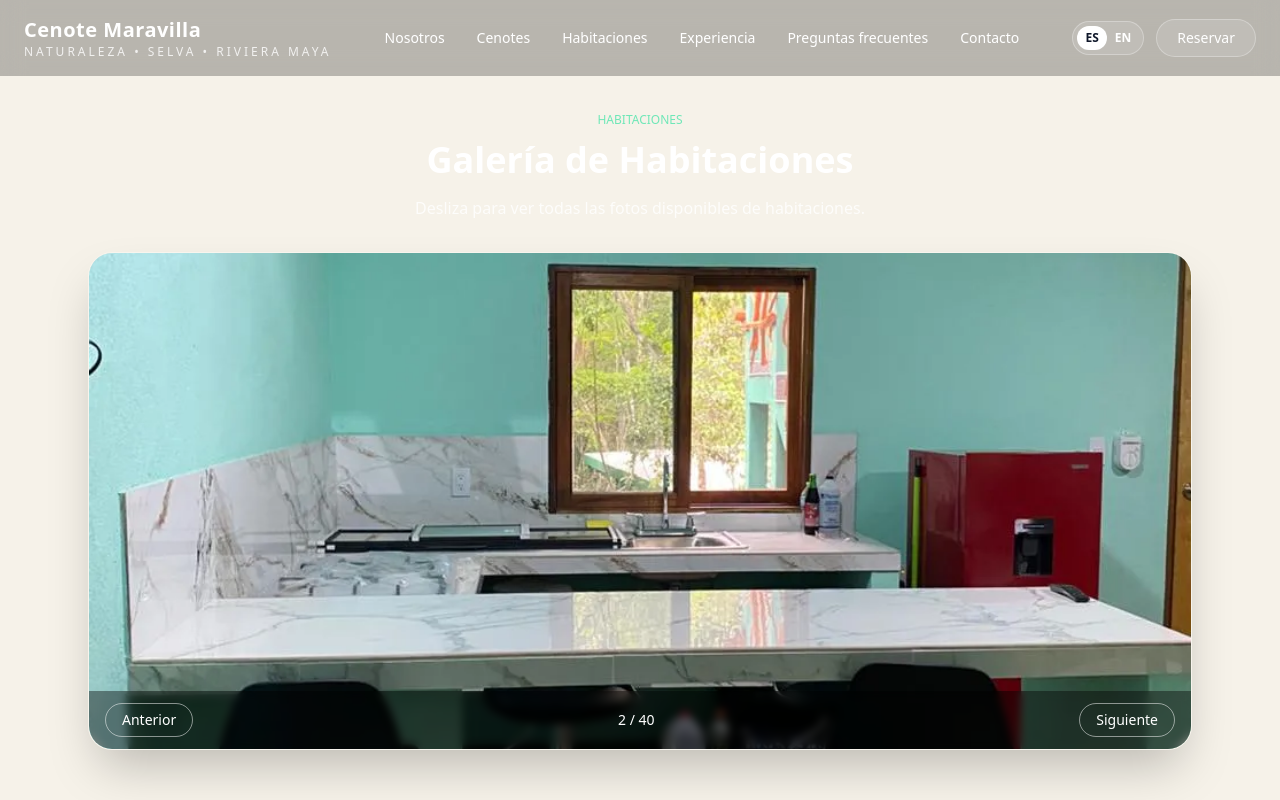
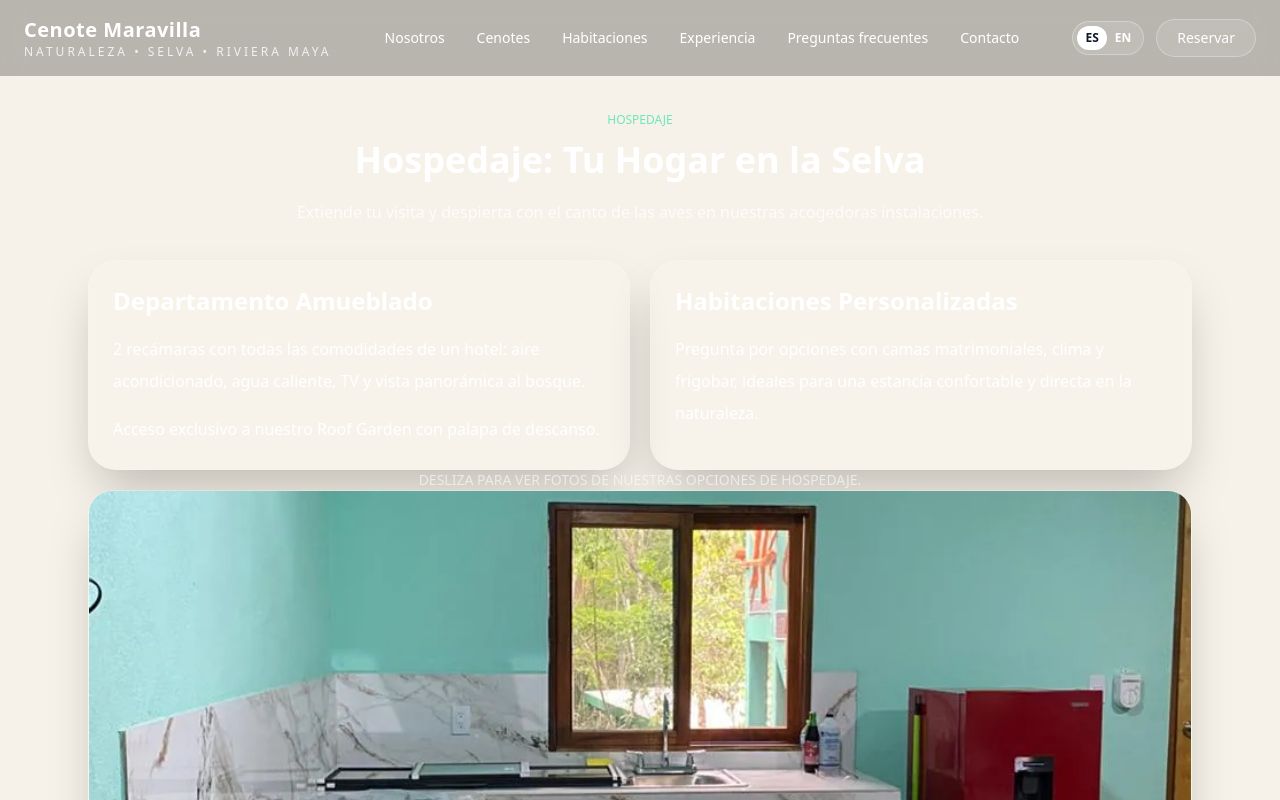
Before and after one commit to o7digital/cenotes, a Next.js app: page /es/habitaciones in a window 1280 px wide. Shown: the top 800 px of the page. Built offline with nearby package versions, Linux system fonts and the light colour scheme.

Commit message:
Update lodging page content

```diff
--- a/app/es/habitaciones/page.tsx
+++ b/app/es/habitaciones/page.tsx
@@ -2,9 +2,9 @@ import type { Metadata } from "next";
 import HabitacionesPage from "../../habitaciones/page";
 
 export const metadata: Metadata = {
-  title: "Galería de Habitaciones | Cenote Maravilla",
+  title: "Hospedaje | Cenote Maravilla",
   description:
-    "Explora la galería de habitaciones de Cenote Maravilla en Puerto Morelos. Revisa fotos de alojamientos disponibles cerca de la Ruta de los Cenotes.",
+    "Descubre el hospedaje de Cenote Maravilla en Puerto Morelos. Departamento amueblado, habitaciones personalizadas y alojamiento en la selva cerca de la Ruta de los Cenotes.",
   alternates: {
     canonical: "/es/habitaciones",
     languages: {
@@ -14,9 +14,9 @@ export const metadata: Metadata = {
     },
   },
   openGraph: {
-    title: "Galería de Habitaciones | Cenote Maravilla",
+    title: "Hospedaje | Cenote Maravilla",
     description:
-      "Explora la galería de habitaciones de Cenote Maravilla en Puerto Morelos. Revisa fotos de alojamientos disponibles cerca de la Ruta de los Cenotes.",
+      "Descubre el hospedaje de Cenote Maravilla en Puerto Morelos. Departamento amueblado, habitaciones personalizadas y alojamiento en la selva cerca de la Ruta de los Cenotes.",
     url: "https://www.cenotemaravilla.online/es/habitaciones",
     locale: "es_MX",
     type: "website",
@@ -24,15 +24,15 @@ export const metadata: Metadata = {
     images: [
       {
         url: "https://www.cenotemaravilla.online/og-image.webp",
-        alt: "Galería de habitaciones en Cenote Maravilla",
+        alt: "Hospedaje en Cenote Maravilla",
       },
     ],
   },
   twitter: {
     card: "summary_large_image",
-    title: "Galería de Habitaciones | Cenote Maravilla",
+    title: "Hospedaje | Cenote Maravilla",
     description:
-      "Explora la galería de habitaciones de Cenote Maravilla en Puerto Morelos. Revisa fotos de alojamientos disponibles cerca de la Ruta de los Cenotes.",
+      "Descubre el hospedaje de Cenote Maravilla en Puerto Morelos. Departamento amueblado, habitaciones personalizadas y alojamiento en la selva cerca de la Ruta de los Cenotes.",
     images: ["https://www.cenotemaravilla.online/og-image.webp"],
   },
 };
--- a/app/habitaciones/page.tsx
+++ b/app/habitaciones/page.tsx
@@ -11,6 +11,32 @@ const sliderImages = Array.from({ length: 40 }, (_, i) =>
 
 export default function HabitacionesPage() {
   const { lang } = useLanguage();
+  const copy = {
+    kicker: lang === "es" ? "Hospedaje" : "Lodging",
+    title: lang === "es" ? "Hospedaje: Tu Hogar en la Selva" : "Lodging: Your Place in the Jungle",
+    intro:
+      lang === "es"
+        ? "Extiende tu visita y despierta con el canto de las aves en nuestras acogedoras instalaciones."
+        : "Extend your visit and wake up to birdsong in our welcoming jungle accommodations.",
+    furnishedTitle: lang === "es" ? "Departamento Amueblado" : "Furnished Apartment",
+    furnishedText:
+      lang === "es"
+        ? "2 recámaras con todas las comodidades de un hotel: aire acondicionado, agua caliente, TV y vista panorámica al bosque."
+        : "Two bedrooms with all the comforts of a hotel: air conditioning, hot water, TV and panoramic forest views.",
+    roofText:
+      lang === "es"
+        ? "Acceso exclusivo a nuestro Roof Garden con palapa de descanso."
+        : "Exclusive access to our roof garden with a shaded palapa for relaxing.",
+    roomsTitle: lang === "es" ? "Habitaciones Personalizadas" : "Personalized Rooms",
+    roomsText:
+      lang === "es"
+        ? "Pregunta por opciones con camas matrimoniales, clima y frigobar, ideales para una estancia confortable y directa en la naturaleza."
+        : "Ask about options with double beds, air conditioning and mini fridge, ideal for a comfortable stay directly in nature.",
+    gallery:
+      lang === "es"
+        ? "Desliza para ver fotos de nuestras opciones de hospedaje."
+        : "Slide to browse photos of our lodging options.",
+  };
 
   return (
     <main className="min-h-screen bg-[radial-gradient(circle_at_top,#134e4a_0%,#0f172a_45%,#020617_100%)] text-white">
@@ -18,19 +44,24 @@ export default function HabitacionesPage() {
 
       <section className="mx-auto max-w-6xl px-6 pb-16 pt-28 md:pt-32">
         <div className="mb-8 text-center">
-          <p className="text-xs uppercase tracking-[0.3em] text-emerald-300">
-            {lang === "es" ? "Habitaciones" : "Rooms"}
-          </p>
-          <h1 className="mt-3 text-4xl font-semibold md:text-6xl">
-            {lang === "es" ? "Galería de Habitaciones" : "Rooms Gallery"}
-          </h1>
-          <p className="mx-auto mt-4 max-w-2xl text-base text-white/80 md:text-lg">
-            {lang === "es"
-              ? "Desliza para ver todas las fotos disponibles de habitaciones."
-              : "Slide to browse all available room photos."}
-          </p>
+          <p className="text-xs uppercase tracking-[0.3em] text-emerald-300">{copy.kicker}</p>
+          <h1 className="mt-3 text-4xl font-semibold md:text-6xl">{copy.title}</h1>
+          <p className="mx-auto mt-4 max-w-3xl text-base leading-8 text-white/80 md:text-lg">{copy.intro}</p>
         </div>
 
+        <div className="mb-10 grid gap-5 md:grid-cols-2">
+          <article className="rounded-[1.75rem] border border-white/10 bg-white/10 p-6 shadow-2xl backdrop-blur">
+            <h2 className="text-2xl font-semibold">{copy.furnishedTitle}</h2>
+            <p className="mt-4 leading-8 text-white/78">{copy.furnishedText}</p>
+            <p className="mt-4 leading-8 text-emerald-100">{copy.roofText}</p>
+          </article>
+          <article className="rounded-[1.75rem] border border-white/10 bg-white/10 p-6 shadow-2xl backdrop-blur">
+            <h2 className="text-2xl font-semibold">{copy.roomsTitle}</h2>
+            <p className="mt-4 leading-8 text-white/78">{copy.roomsText}</p>
+          </article>
+        </div>
+
+        <p className="mb-5 text-center text-sm uppercase tracking-[0.24em] text-white/60">{copy.gallery}</p>
         <PhotoSlider images={sliderImages} />
       </section>
 
```
Also changed, not shown: app/habitaciones/layout.tsx (+7 -7 lines).
